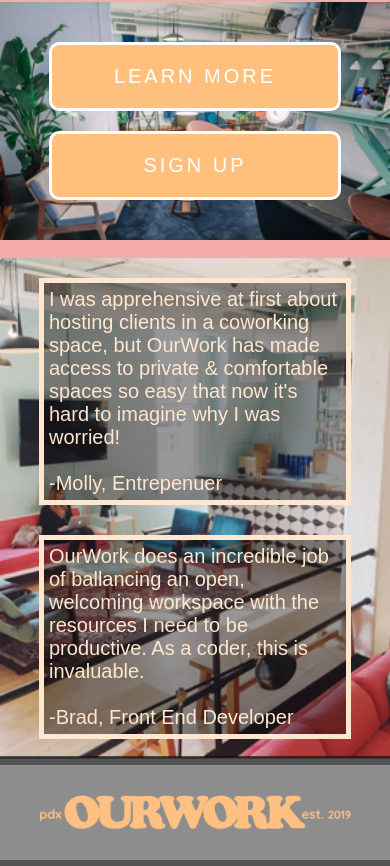
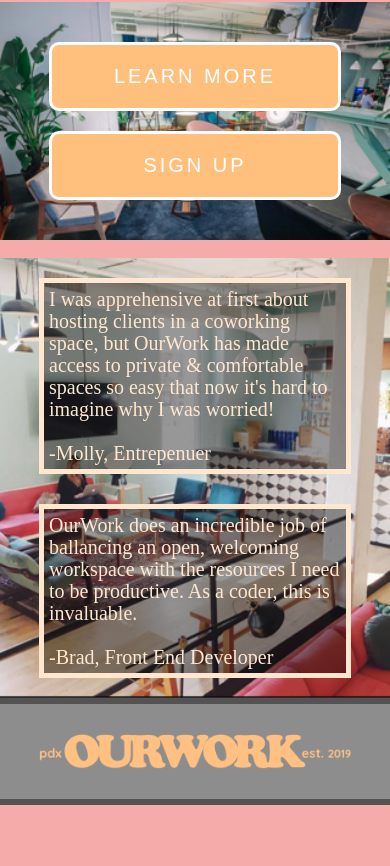
Before and after one commit to SlaterJamesSmith/co-working-project, a website built with webpack: page src/index.html in a window 390 px wide. Shown: the part 376-1242 px from the top of the page. After the commit the page ends 1181 px from the top, so only its background shows below. Built offline with nearby package versions, Linux system fonts and the light colour scheme.

Commit message:
fix spacing on quote and description classes

```diff
--- a/src/sass/styles.scss
+++ b/src/sass/styles.scss
@@ -111,7 +111,8 @@
   background-color: #F5ABAA;
   width: 100vw;
   max-width: 1024px;
-  padding-top: 20px
+  padding-top: 20px;
+  // max-height: 525px;
 }
 
 .right-body{
@@ -120,8 +121,9 @@
 }
 
 #description {
-  font-size: 20px;
+  font-size: 23px;
   line-height: 1.3em;
+  margin-bottom: 0;
 }
 
 
@@ -146,6 +148,9 @@
   grid-template-columns: 1.5% 44.5% 1.5% 44.5%;
   grid-gap: 10px;
   color: white;
+  font-size: 18px;
+  line-height: 1.1;
+  font-family: 'Quicksand';
 }
 
 .quote-bar-three,
@@ -156,7 +161,7 @@
 }
 
 .quote-bar-three {
-  height: 65%;
+  height: 75%;
 }
 
 .heart {
@@ -241,6 +246,10 @@
   // margin-bottom: 15.23%;
 }
 
+.footer {
+  align-self: baseline;
+}
+
 }
 
 @media screen and (max-width: 900px) {
@@ -316,6 +325,7 @@
   .footer {
     display: flex;
     justify-content: center;
+    margin-top: 50px;
   }
 
   // .right-body {
@@ -370,7 +380,9 @@
     grid-template-columns: 1.5% 94.5%;
   }
 
-
+  .footer {
+    margin-top: 0;
+  }
 
   .right-body {
     margin-top: -40px;;
```
